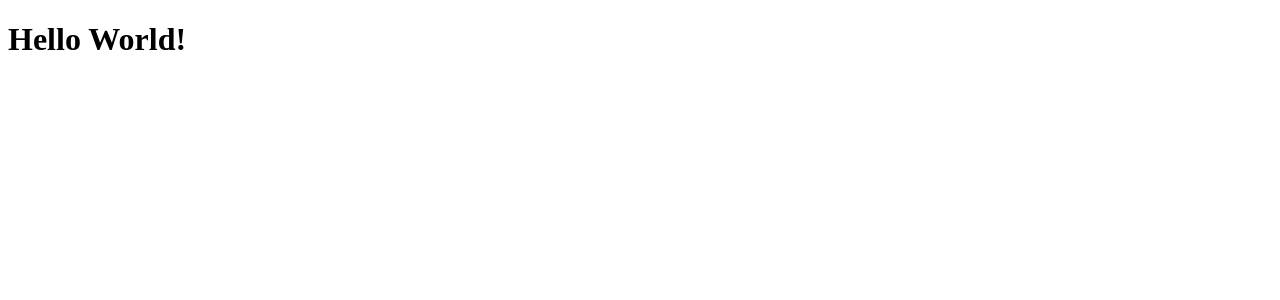
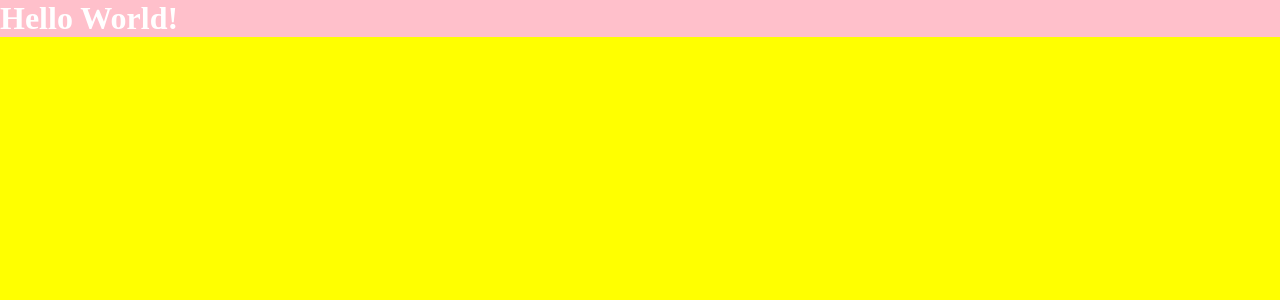
Before and after one commit to jpcchaves/strapi-landing-page, a React (Create React App) app in the folder frontend-react/: page / in a window 1280 px wide. Shown: the top 300 px of the page. Built offline with nearby package versions, Linux system fonts and the light colour scheme.

Commit message:
introdução ao styled components

```diff
--- a/frontend-react/package.json
+++ b/frontend-react/package.json
@@ -9,6 +9,7 @@
     "react": "^18.2.0",
     "react-dom": "^18.2.0",
     "react-scripts": "5.0.1",
+    "styled-components": "^5.3.5",
     "web-vitals": "^2.1.4"
   },
   "scripts": {
--- a/frontend-react/src/index.jsx
+++ b/frontend-react/src/index.jsx
@@ -1,10 +1,12 @@
-import React from 'react';
-import ReactDOM from 'react-dom/client';
-import Home from './templates/App';
+import React from "react";
+import ReactDOM from "react-dom/client";
+import { GlobalStyles } from "./styles/global-styles";
+import Home from "./templates/App";
 
-const root = ReactDOM.createRoot(document.getElementById('root'));
+const root = ReactDOM.createRoot(document.getElementById("root"));
 root.render(
   <React.StrictMode>
     <Home />
+    <GlobalStyles />
   </React.StrictMode>
 );
--- /dev/null
+++ b/frontend-react/src/styles/global-styles.js
@@ -0,0 +1,13 @@
+import { createGlobalStyle } from "styled-components";
+
+export const GlobalStyles = createGlobalStyle`
+*{
+    margin: 0;
+    padding: 0;
+}
+
+body{
+    background: yellow;
+}
+
+`;
--- a/frontend-react/src/templates/App/App.css
+++ /dev/null
@@ -1,38 +0,0 @@
-.App {
-  text-align: center;
-}
-
-.App-logo {
-  height: 40vmin;
-  pointer-events: none;
-}
-
-@media (prefers-reduced-motion: no-preference) {
-  .App-logo {
-    animation: App-logo-spin infinite 20s linear;
-  }
-}
-
-.App-header {
-  background-color: #282c34;
-  min-height: 100vh;
-  display: flex;
-  flex-direction: column;
-  align-items: center;
-  justify-content: center;
-  font-size: calc(10px + 2vmin);
-  color: white;
-}
-
-.App-link {
-  color: #61dafb;
-}
-
-@keyframes App-logo-spin {
-  from {
-    transform: rotate(0deg);
-  }
-  to {
-    transform: rotate(360deg);
-  }
-}
--- a/frontend-react/src/templates/App/index.jsx
+++ b/frontend-react/src/templates/App/index.jsx
@@ -1,7 +1,11 @@
+import * as Styled from "./styles";
+
 function Home() {
   return (
     <div className="App">
-      <h1>Hello World!</h1>
+      <Styled.Wrapper color="white" background="pink">
+        <h1>Hello World!</h1>
+      </Styled.Wrapper>
     </div>
   );
 }
--- /dev/null
+++ b/frontend-react/src/templates/App/styles.js
@@ -0,0 +1,8 @@
+import styled, { css } from "styled-components";
+
+export const Wrapper = styled.div`
+  ${(props) => css`
+    color: ${props.color};
+    background: ${props.background};
+  `}
+`;
```
Also changed, not shown: 2 other files (tests, documents, lock files or other folders).
